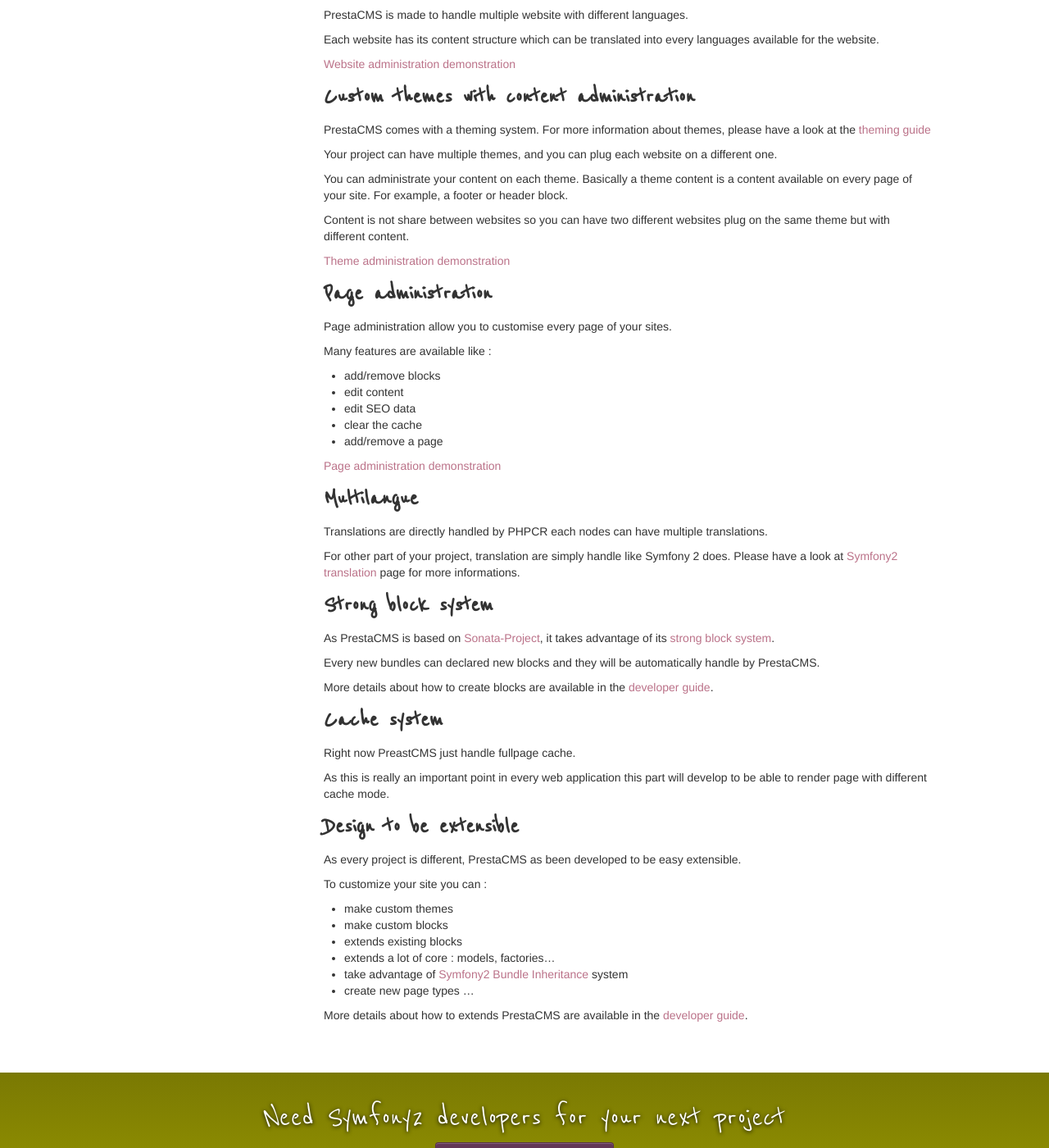
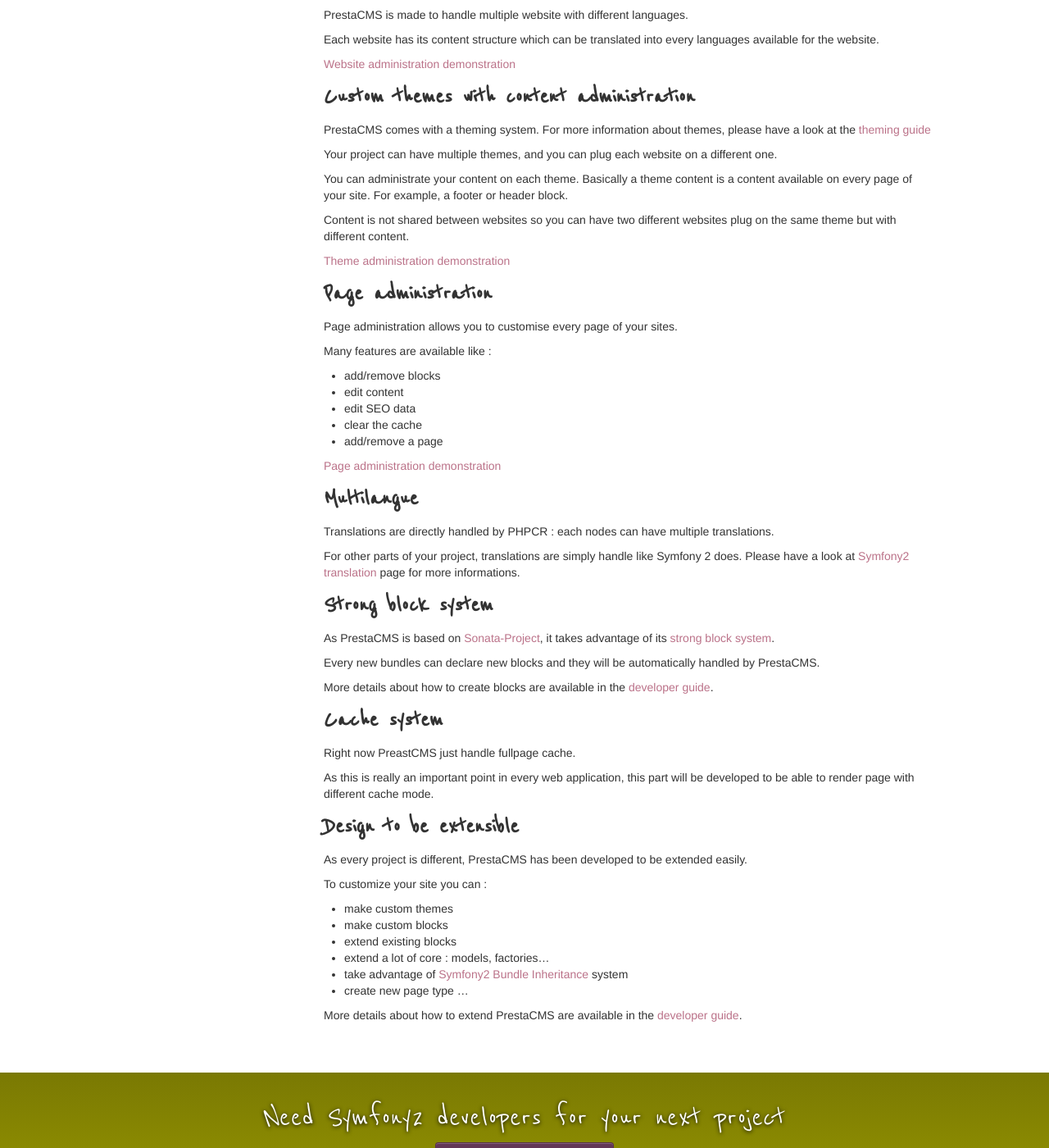
Before and after one commit to mooahmad/prestaconcept.github.io, a Jekyll site: the page built from presta-cms-core/features.md, in a window 1280 px wide and 1400 px high, scrolled down 416 px. Shown: the whole window at 82% size. Built offline with Jekyll 4.4.1, drawn with Linux system fonts in a browser that asks for light colours.

Commit message:
Fix word issue on feature.md on presta-cms-core

```diff
--- a/presta-cms-core/features.md
+++ b/presta-cms-core/features.md
@@ -24,13 +24,13 @@
 You can administrate your content on each theme. Basically a theme content is a content available on every page of your site.
 For example, a footer or header block.
 
-Content is not share between websites so you can have two different websites plug on the same theme but with different content.
+Content is not shared between websites so you can have two different websites plug on the same theme but with different content.
 
 [Theme administration demonstration][9]
 
 ## Page administration
 
-Page administration allow you to customise every page of your sites.
+Page administration allows you to customise every page of your sites.
 
 Many features are available like :
 
@@ -44,16 +44,16 @@
 
 ## Multilangue
 
-Translations are directly handled by PHPCR each nodes can have multiple translations.
+Translations are directly handled by PHPCR : each nodes can have multiple translations.
 
-For other part of your project, translation are simply handle like Symfony 2 does.
+For other parts of your project, translations are simply handle like Symfony 2 does.
 Please have a look at [Symfony2 translation][2] page for more informations.
 
 ## Strong block system
 
 As PrestaCMS is based on [Sonata-Project][3], it takes advantage of its [strong block system][4].
 
-Every new bundles can declared new blocks and they will be automatically handle by PrestaCMS.
+Every new bundles can declare new blocks and they will be automatically handled by PrestaCMS.
 
 More details about how to create blocks are available in the [developer guide][5].
 
@@ -62,25 +62,25 @@
 
 Right now PreastCMS just handle fullpage cache.
 
-As this is really an important point in every web application this part will develop to be able to render page with
+As this is really an important point in every web application, this part will be developed to be able to render page with
 different cache mode.
 
 
 ## Design to be extensible
 
-As every project is different, PrestaCMS as been developed to be easy extensible.
+As every project is different, PrestaCMS has been developed to be extended easily.
 
 To customize your site you can :
 
 - make custom themes
 - make custom blocks
-- extends existing blocks
-- extends a lot of core : models, factories...
+- extend existing blocks
+- extend a lot of core : models, factories...
 - take advantage of [Symfony2 Bundle Inheritance][6] system
-- create new page types
+- create new page type
 ...
 
-More details about how to extends PrestaCMS are available in the [developer guide][7].
+More details about how to extend PrestaCMS are available in the [developer guide][7].
 
 
 
```
